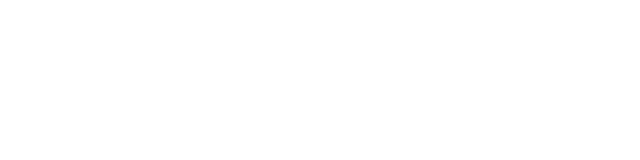
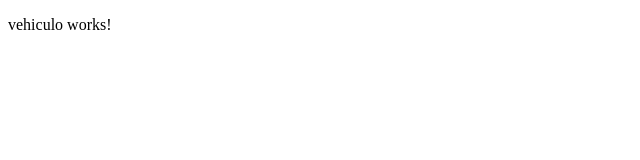
Before and after one commit to ecruzs-uniandes/MISW-4104-tusegundazo, an Angular app: page / in a window 1280 px wide. Shown: the top 160 px of the page, without its empty margins (0-640 px from the left). Built offline with nearby package versions, Linux system fonts and the light colour scheme.

Commit message:
Se crea module vehiculo

```diff
--- a/src/app/app.component.html
+++ b/src/app/app.component.html
@@ -0,0 +1 @@
+<app-vehiculo></app-vehiculo>
--- a/src/app/app.module.ts
+++ b/src/app/app.module.ts
@@ -3,6 +3,7 @@
 
 import { AppRoutingModule } from './app-routing.module';
 import { AppComponent } from './app.component';
+import { VehiculoModule } from './vehiculo/vehiculo.module';
 
 @NgModule({
   declarations: [
@@ -10,7 +11,8 @@
   ],
   imports: [
     BrowserModule,
-    AppRoutingModule
+    AppRoutingModule,
+    VehiculoModule
   ],
   providers: [],
   bootstrap: [AppComponent]
--- /dev/null
+++ b/src/app/vehiculo/vehiculo.component.html
@@ -0,0 +1,3 @@
+<p>
+  vehiculo works!
+</p>
--- /dev/null
+++ b/src/app/vehiculo/vehiculo.component.ts
@@ -0,0 +1,15 @@
+import { Component, OnInit } from '@angular/core';
+
+@Component({
+  selector: 'app-vehiculo',
+  templateUrl: './vehiculo.component.html',
+  styleUrls: ['./vehiculo.component.css']
+})
+export class VehiculoComponent implements OnInit {
+
+  constructor() { }
+
+  ngOnInit() {
+  }
+
+}
```
Also changed, not shown: src/app/vehiculo/vehiculo.module.ts (added, +12 -0 lines), src/app/vehiculo/vehiculo.component.css (added).
